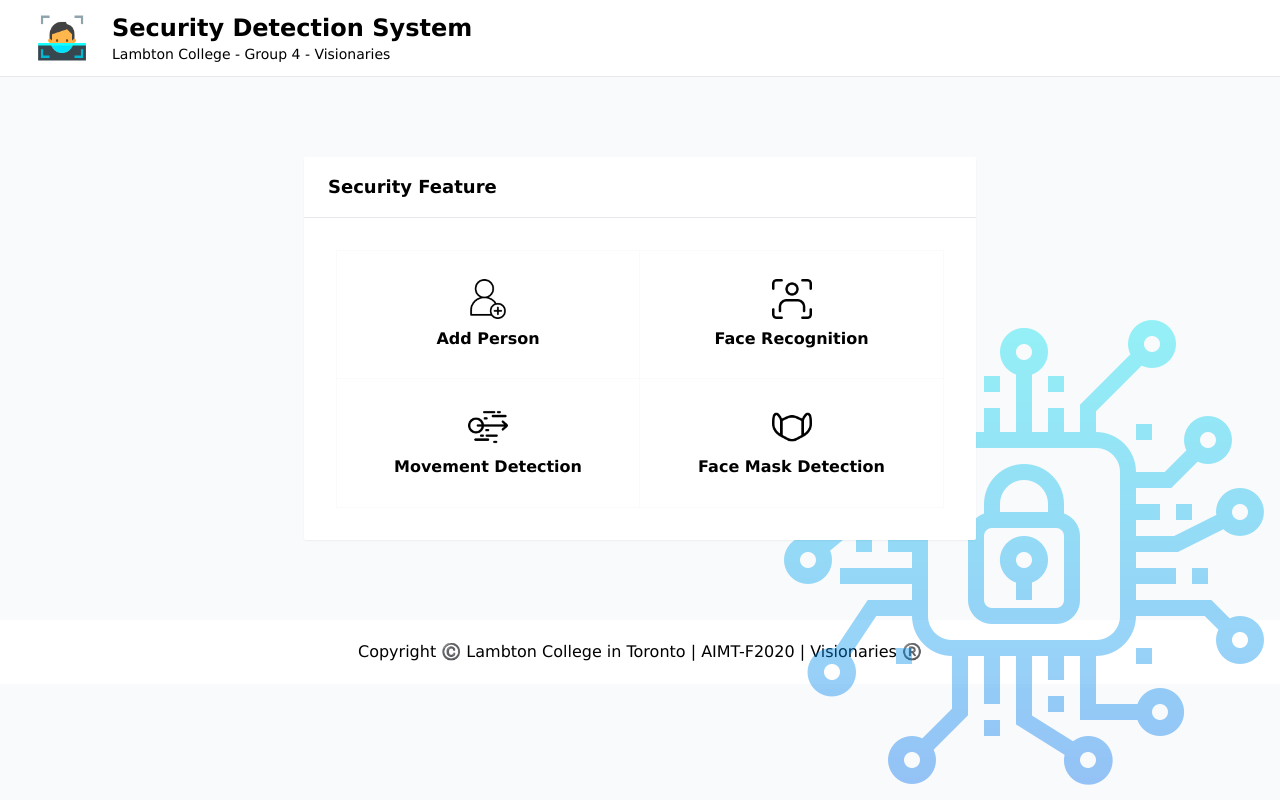
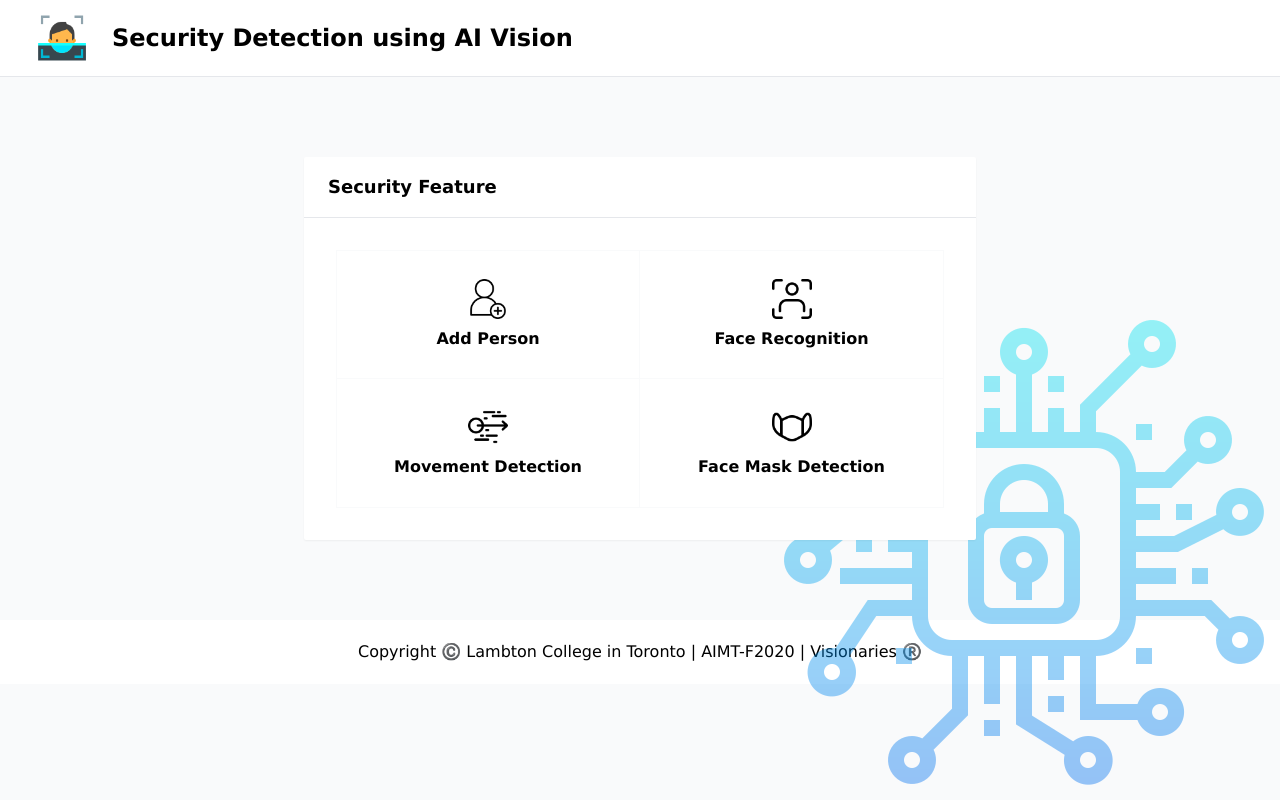
Before and after one commit to SweetyPatel3013/security-detection, a Flask app: page / in a window 1280 px wide. Run offline with Flask 2, Linux system fonts and the light colour scheme; some web fonts are replaced.

Commit message:
Updation in index file

```diff
--- a/security-detection-api/templates/index_new.html
+++ b/security-detection-api/templates/index_new.html
@@ -29,8 +29,7 @@
             <div class="flex gap-5 items-center">
                 <img src="{{ url_for('static', filename='images/facial-recognition-icon.png') }}" width="60" alt="">
                 <div>
-                    <div class="font-bold text-2xl">Security Detection System</div>
-                    <div class="text-sm">Lambton College - Group 4 - Visionaries</div>
+                    <div class="font-bold text-2xl">Security Detection using AI Vision</div>
                 </div>
             </div>
         </div>
```
